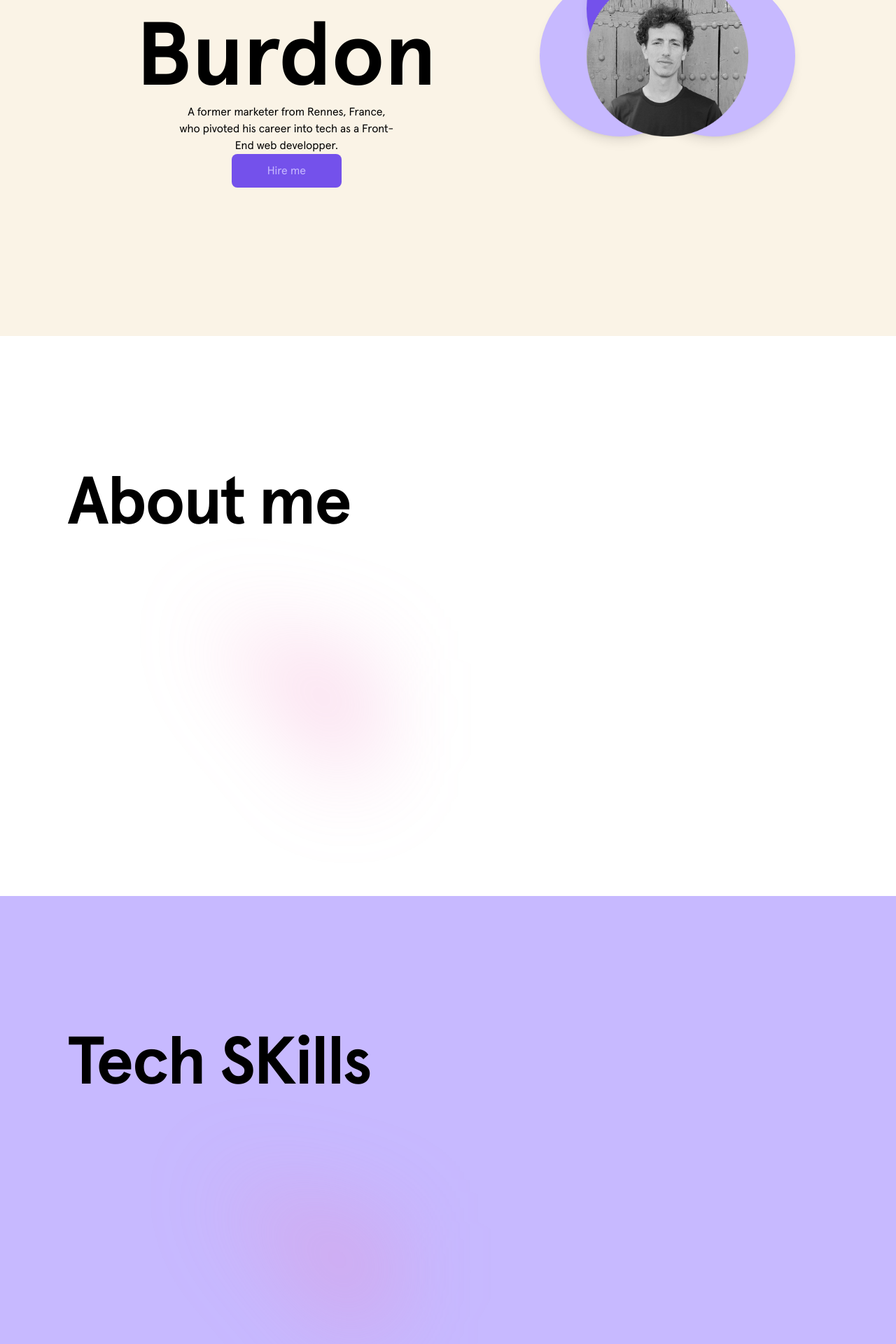
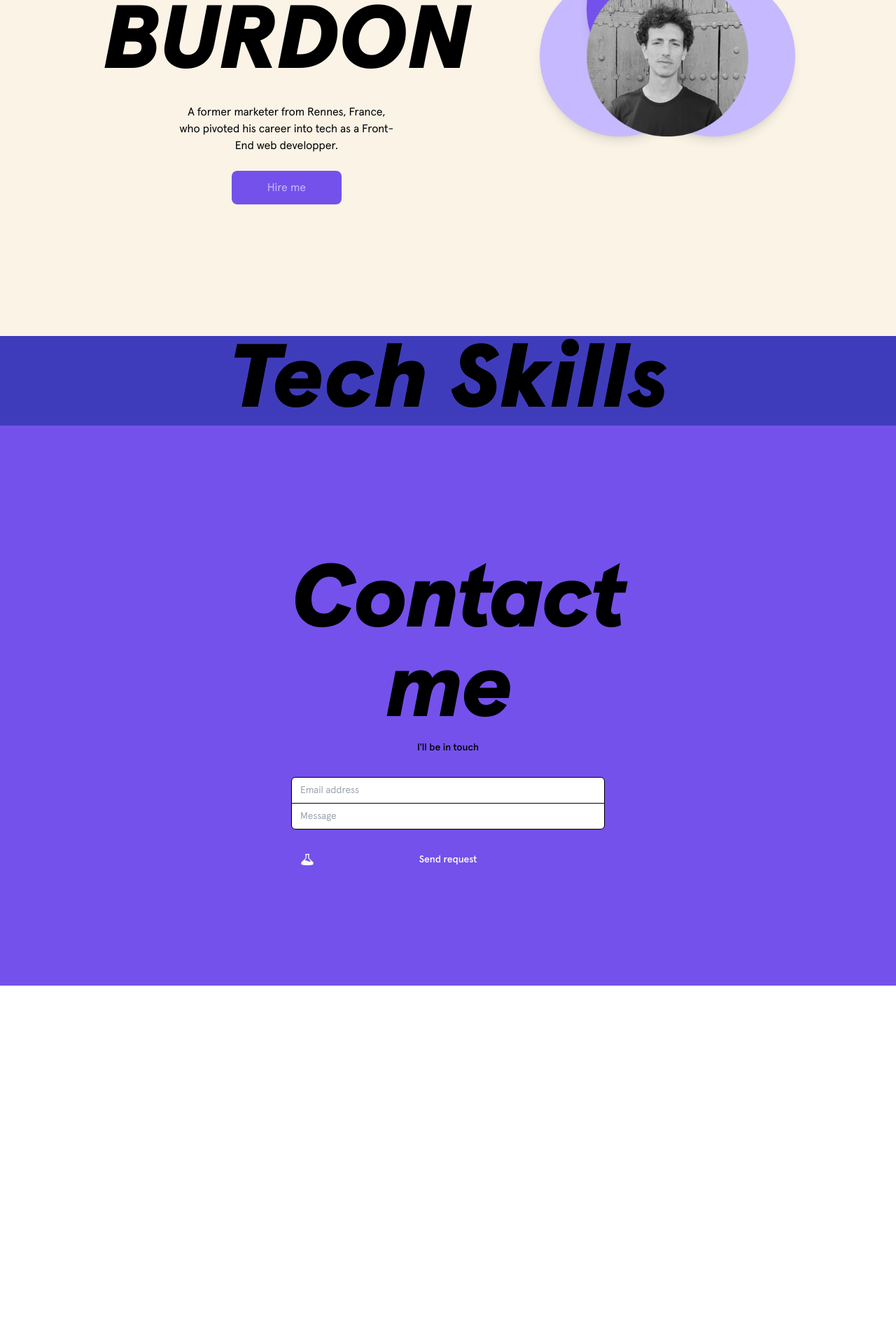
Before and after one commit to nburd01/portfolioMernFront, a React (Create React App) app in the folder portfolio/client/: page / in a window 1280 px wide. Shown: the part 380-2300 px from the top of the page at 70% size. After the commit the page ends 1788 px from the top, so only its background shows below. Built offline with nearby package versions, Linux system fonts and the light colour scheme.

Commit message:
added padding home

```diff
--- a/portfolio/client/src/App.tsx
+++ b/portfolio/client/src/App.tsx
@@ -26,9 +26,8 @@ function App() {
     <div className="App">
       <Nav/>
       <LandingPage/>
-      <AboutMe/>
       <TechSkills/>
-      <Projects/>
+      {/* <Projects/> */}
       <Contact/>
     </div>
   );
--- a/portfolio/client/src/components/Blocks/Nav.tsx
+++ b/portfolio/client/src/components/Blocks/Nav.tsx
@@ -51,13 +51,13 @@ export const Nav = () => {
           <div className="mt-6 flow-root">
             <div className="-my-6 divide-y divide-gray-500/10">
               <div className="space-y-2 py-6">
-                <a href="#" className="-mx-3 block rounded-lg py-2 px-3 text-base font-semibold leading-7 text-gray-900 hover:bg-gray-400/10">Product</a>
+                <a href="#" className="-mx-3 block rounded-lg py-2 px-3 text-base font-semibold leading-7 text-gray-900 hover:bg-gray-400/10">About me</a>
 
-                <a href="#" className="-mx-3 block rounded-lg py-2 px-3 text-base font-semibold leading-7 text-gray-900 hover:bg-gray-400/10">Features</a>
+                <a href="#" className="-mx-3 block rounded-lg py-2 px-3 text-base font-semibold leading-7 text-gray-900 hover:bg-gray-400/10">Tech Skills</a>
 
-                <a href="#" className="-mx-3 block rounded-lg py-2 px-3 text-base font-semibold leading-7 text-gray-900 hover:bg-gray-400/10">Marketplace</a>
+                <a href="#" className="-mx-3 block rounded-lg py-2 px-3 text-base font-semibold leading-7 text-gray-900 hover:bg-gray-400/10">Projects</a>
 
-                <a href="#" className="-mx-3 block rounded-lg py-2 px-3 text-base font-semibold leading-7 text-gray-900 hover:bg-gray-400/10">Company</a>
+                <a href="#" className="-mx-3 block rounded-lg py-2 px-3 text-base font-semibold leading-7 text-gray-900 hover:bg-gray-400/10">Contact</a>
               </div>
             </div>
           </div>
--- a/portfolio/client/src/components/Pages/AboutMe.tsx
+++ b/portfolio/client/src/components/Pages/AboutMe.tsx
@@ -2,39 +2,8 @@ import React from 'react'
 
 export const AboutMe = () => {
   return (
-<div className="isolate flex h-screen bg-white">
-  {/* header */}
-  <div className="px-6 pt-6 lg:px-8">
+  <div className='container mx-auto px-4 h-2/3 bg-purple'>
+    <div className='font-extrabold italic text-9xl'>About me</div>
   </div>
-
-
-  <main>
-    <div className="relative px-6 lg:px-8">
-      <div className="mx-auto max-w-3xl pt-20 pb-32 sm:pt-48 sm:pb-40">
-
-        <div>
-          <div>
-            <h1 className="text-4xl font-bold tracking-tight sm:text-center sm:text-8xl">About me</h1>
-            {/* <p className="mt-6 text-lg leading-8 text-gray-600 sm:text-center">Front-End Developper living in Rennes, France</p> */}
-          </div>
-          <div className="absolute inset-x-0 top-[calc(100%-13rem)] -z-10 transform-gpu overflow-hidden blur-3xl sm:top-[calc(100%-30rem)]">
-            <svg className="relative left-[calc(50%+3rem)] h-[21.1875rem] max-w-none -translate-x-1/2 sm:left-[calc(50%+36rem)] sm:h-[42.375rem]" viewBox="0 0 1155 678" fill="none" xmlns="http://www.w3.org/2000/svg">
-              <path fill="url(#ecb5b0c9-546c-4772-8c71-4d3f06d544bc)" fill-opacity=".3" d="M317.219 518.975L203.852 678 0 438.341l317.219 80.634 204.172-286.402c1.307 132.337 45.083 346.658 209.733 145.248C936.936 126.058 882.053-94.234 1031.02 41.331c119.18 108.451 130.68 295.337 121.53 375.223L855 299l21.173 362.054-558.954-142.079z" />
-              <defs>
-                <linearGradient id="ecb5b0c9-546c-4772-8c71-4d3f06d544bc" x1="1155.49" x2="-78.208" y1=".177" y2="474.645" gradientUnits="userSpaceOnUse">
-                  <stop stop-color="#9089FC"></stop>
-                  <stop offset="1" stop-color="#FF80B5"></stop>
-                </linearGradient>
-              </defs>
-            </svg>
-          </div>
-        </div>
-
-      </div>
-    </div>
-  </main>
-
-
-</div>
   )
 }
--- a/portfolio/client/src/components/Pages/Contact.tsx
+++ b/portfolio/client/src/components/Pages/Contact.tsx
@@ -20,7 +20,7 @@ export const Contact = () => {
               src="https://tailwindui.com/img/logos/mark.svg?color=indigo&shade=600"
               alt="Your Company"
             /> */}
-            <h2 className="mt-6 text-center text-3xl font-bold tracking-tight text-gray-900">
+            <h2 className="mt-6 text-center font-extrabold italic text-9xl tracking-tight text-gray-900">
               Contact me
             </h2>
             <p className="mt-2 text-center text-sm text-gray-600">
@@ -48,41 +48,18 @@ export const Contact = () => {
                 />
               </div>
               <div>
-                <label htmlFor="password" className="sr-only">
-                  Password
-                </label>
+              <label htmlFor="text" className="sr-only">
+                Message
+              </label>
                 <input
-                  id="password"
-                  name="password"
-                  type="password"
-                  autoComplete="current-password"
-                  required
+                  id="text"
+                  name="text"
+                  type="text"
                   className="relative block w-full appearance-none rounded-none rounded-b-md border border-gray-300 px-3 py-2 text-gray-900 placeholder-gray-500 focus:z-10 focus:border-indigo-500 focus:outline-none focus:ring-indigo-500 sm:text-sm"
-                  placeholder="Password"
+                  placeholder="Message"
                 />
               </div>
             </div>
-
-            {/* <div className="flex items-center justify-between">
-              <div className="flex items-center">
-                <input
-                  id="remember-me"
-                  name="remember-me"
-                  type="checkbox"
-                  className="h-4 w-4 rounded border-gray-300 text-indigo-600 focus:ring-indigo-500"
-                />
-                <label htmlFor="remember-me" className="ml-2 block text-sm text-gray-900">
-                  Remember me
-                </label>
-              </div>
-
-              <div className="text-sm">
-                <a href="#" className="font-medium text-indigo-600 hover:text-indigo-500">
-                  Forgot your password?
-                </a>
-              </div>
-            </div> */}
-
             <div>
               <button
                 type="submit"
--- a/portfolio/client/src/components/Pages/Header.tsx
+++ b/portfolio/client/src/components/Pages/Header.tsx
@@ -9,14 +9,14 @@ export const LandingPage = () => {
           <div className='flex flex-col justify-center grow h-auto'>
             {/* TITLE */}
             <div className='flex justify-center'>
-              <h1 className='flex font-bold text-center text-9xl'>Niall</h1>
+              <h1 className='flex font-extrabold italic text-center text-9xl'>Niall</h1>
             </div>
             <div className='flex justify-center'>
-              <h1 className='flex font-bold text-center text-9xl'>Burdon</h1>
+              <h1 className='flex font-extrabold italic text-center text-9xl'>BURDON</h1>
             </div>
             {/* DESCRIPTION */}
             <div className='flex justify-center'>
-              <p className='flex xl:w-6/12 2xl:p-auto'>A former marketer from Rennes, France, who pivoted his career into tech as a Front-End web developper.</p>
+              <p className='flex py-6 xl:w-6/12 2xl:p-auto'>A former marketer from Rennes, France, who pivoted his career into tech as a Front-End web developper.</p>
             </div>
           {/* BUTTON */}
             <div className='flex items-center justify-center '>
@@ -24,7 +24,7 @@ export const LandingPage = () => {
             </div>
             {/* IMG */}
             <div className='lg:hidden flex justify-center items-center'>
-              <img className='lg:hidden flex w-48 h-48 z-10' src={Niall_img} alt="Niall" />
+              <img className='lg:hidden flex my-6 shrink-0 w-48 h-48 z-10' src={Niall_img} alt="Niall" />
             </div>
         </div>
 
--- a/portfolio/client/src/components/Pages/Projects.tsx
+++ b/portfolio/client/src/components/Pages/Projects.tsx
@@ -15,7 +15,7 @@ export const Projects = () => {
               <div className="mx-auto max-w-3xl pt-20 pb-32 sm:pt-48 sm:pb-40">
 
                 <div>
-                  <div>
+                <div className='text-center w-screen'>
                     <h1 className="text-4xl font-bold tracking-tight sm:text-center sm:text-8xl">Projects</h1>
                     {/* <p className="mt-6 text-lg leading-8 text-gray-600 sm:text-center">Front-End Developper living in Rennes, France</p> */}
                   </div>
--- a/portfolio/client/src/components/Pages/TechSkills.tsx
+++ b/portfolio/client/src/components/Pages/TechSkills.tsx
@@ -2,39 +2,8 @@ import React from 'react'
 
 export const TechSkills = () => {
     return (
-        <div className="isolate flex h-screen bg-light_purple">
-          {/* header */}
-          <div className="px-6 pt-6 lg:px-8">
-          </div>
-
-
-          <main>
-            <div className="relative px-6 lg:px-8">
-              <div className="mx-auto max-w-3xl pt-20 pb-32 sm:pt-48 sm:pb-40">
-
-                <div>
-                  <div>
-                    <h1 className="text-4xl font-bold tracking-tight sm:text-center sm:text-8xl">Tech SKills</h1>
-                    {/* <p className="mt-6 text-lg leading-8 text-gray-600 sm:text-center">Front-End Developper living in Rennes, France</p> */}
-                  </div>
-                  <div className="absolute inset-x-0 top-[calc(100%-13rem)] -z-10 transform-gpu overflow-hidden blur-3xl sm:top-[calc(100%-30rem)]">
-                    <svg className="relative left-[calc(50%+3rem)] h-[21.1875rem] max-w-none -translate-x-1/2 sm:left-[calc(50%+36rem)] sm:h-[42.375rem]" viewBox="0 0 1155 678" fill="none" xmlns="http://www.w3.org/2000/svg">
-                      <path fill="url(#ecb5b0c9-546c-4772-8c71-4d3f06d544bc)" fill-opacity=".3" d="M317.219 518.975L203.852 678 0 438.341l317.219 80.634 204.172-286.402c1.307 132.337 45.083 346.658 209.733 145.248C936.936 126.058 882.053-94.234 1031.02 41.331c119.18 108.451 130.68 295.337 121.53 375.223L855 299l21.173 362.054-558.954-142.079z" />
-                      <defs>
-                        <linearGradient id="ecb5b0c9-546c-4772-8c71-4d3f06d544bc" x1="1155.49" x2="-78.208" y1=".177" y2="474.645" gradientUnits="userSpaceOnUse">
-                          <stop stop-color="#9089FC"></stop>
-                          <stop offset="1" stop-color="#FF80B5"></stop>
-                        </linearGradient>
-                      </defs>
-                    </svg>
-                  </div>
-                </div>
-
-              </div>
-            </div>
-          </main>
-
-
+        <div className='container mx-auto px-4 h-2/3 bg-purple'>
+          <div className='font-extrabold italic text-9xl'>Tech Skills</div>
         </div>
-          )
-        }
+        )
+      }
--- /dev/null
+++ b/portfolio/client/src/components/Scroll/ScrollWeeknd.tsx
@@ -0,0 +1,7 @@
+import React from 'react'
+
+export const ScrollWeeknd = () => {
+  return (
+    <div>ScrollWeeknd</div>
+  )
+}
--- a/portfolio/client/tailwind.config.js
+++ b/portfolio/client/tailwind.config.js
@@ -20,6 +20,9 @@ module.exports = {
       'main_purple': '#7451EB',
       'light_purple': '#C7B9FF',
     },
+    container: {
+      padding: '2rem',
+    },
   },
   plugins: [],
 }
```
